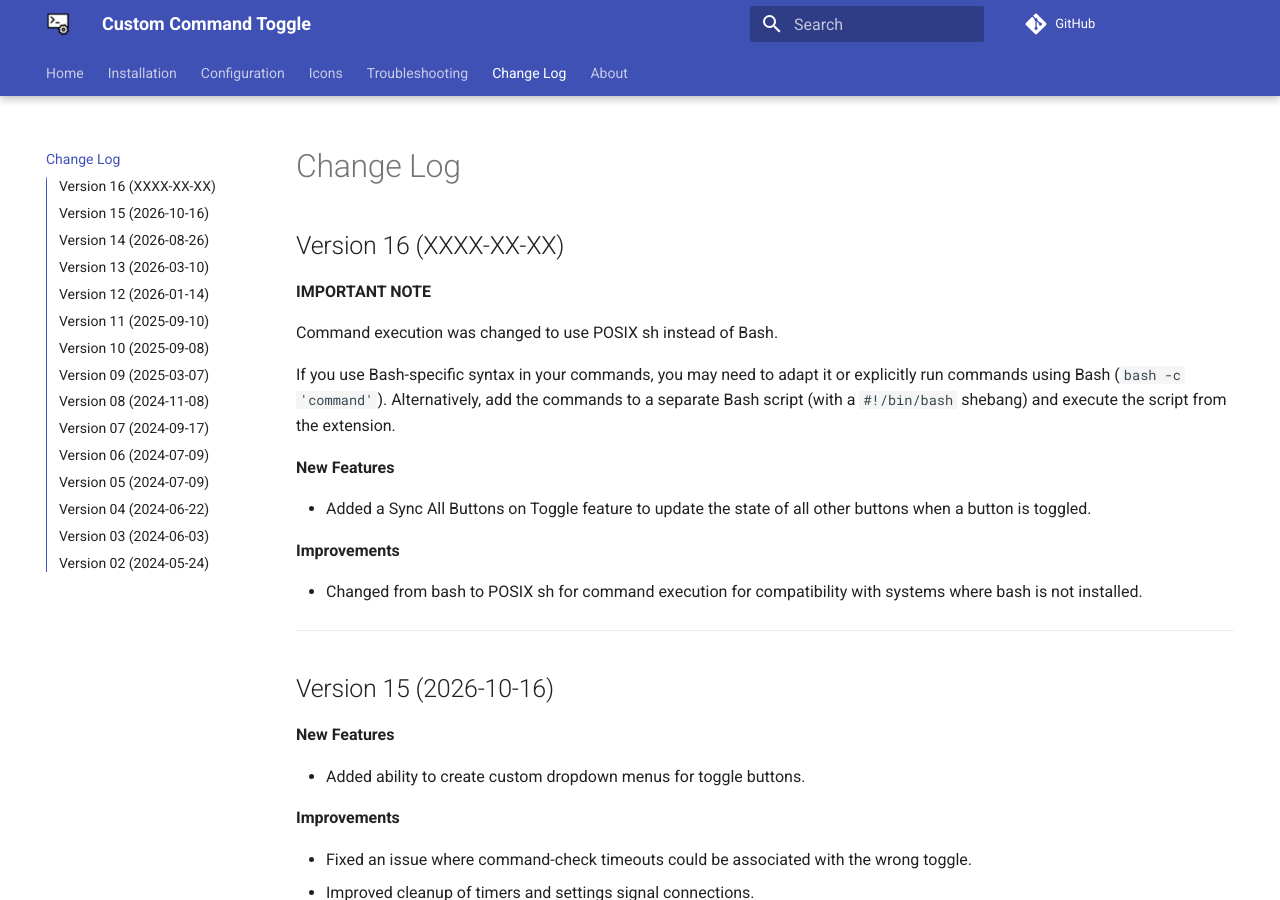
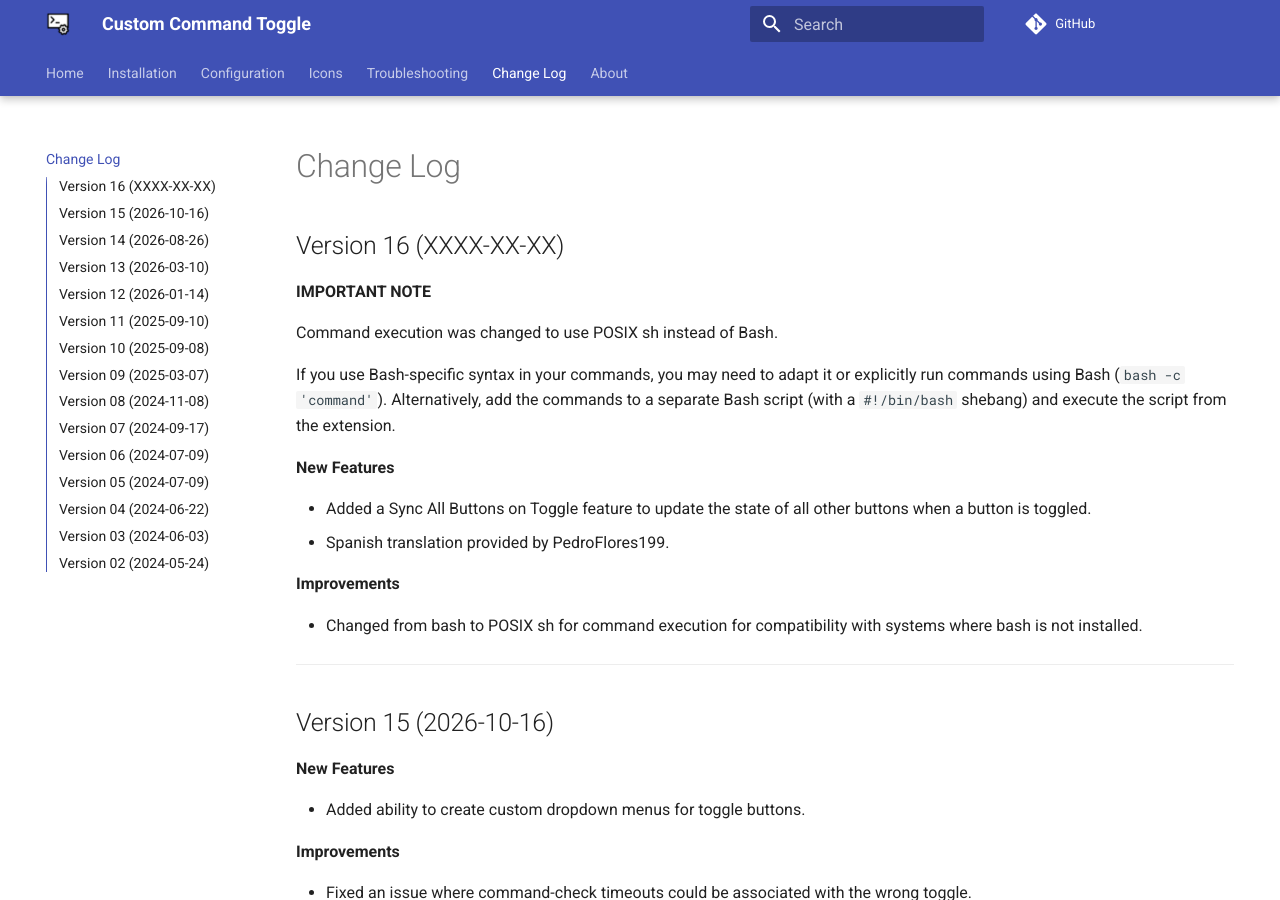
Before and after one commit to StorageB/custom-command-toggle, an MkDocs documentation site: the page built from docs/changelog.md, in a window 1280 px wide and 900 px high. Built offline with MkDocs 1.6.1 and Material for MkDocs 9.7.7, drawn with Linux system fonts in a browser that asks for light colours; comment, search, counter and statistics services are not loaded.

Commit message:
Update changelog.md

```diff
--- a/docs/changelog.md
+++ b/docs/changelog.md
@@ -11,6 +11,7 @@ If you use Bash-specific syntax in your commands, you may need to adapt it or ex
 **New Features**
 
 - Added a Sync All Buttons on Toggle feature to update the state of all other buttons when a button is toggled.
+- Spanish translation provided by PedroFlores199.
 
 **Improvements**
 
```
